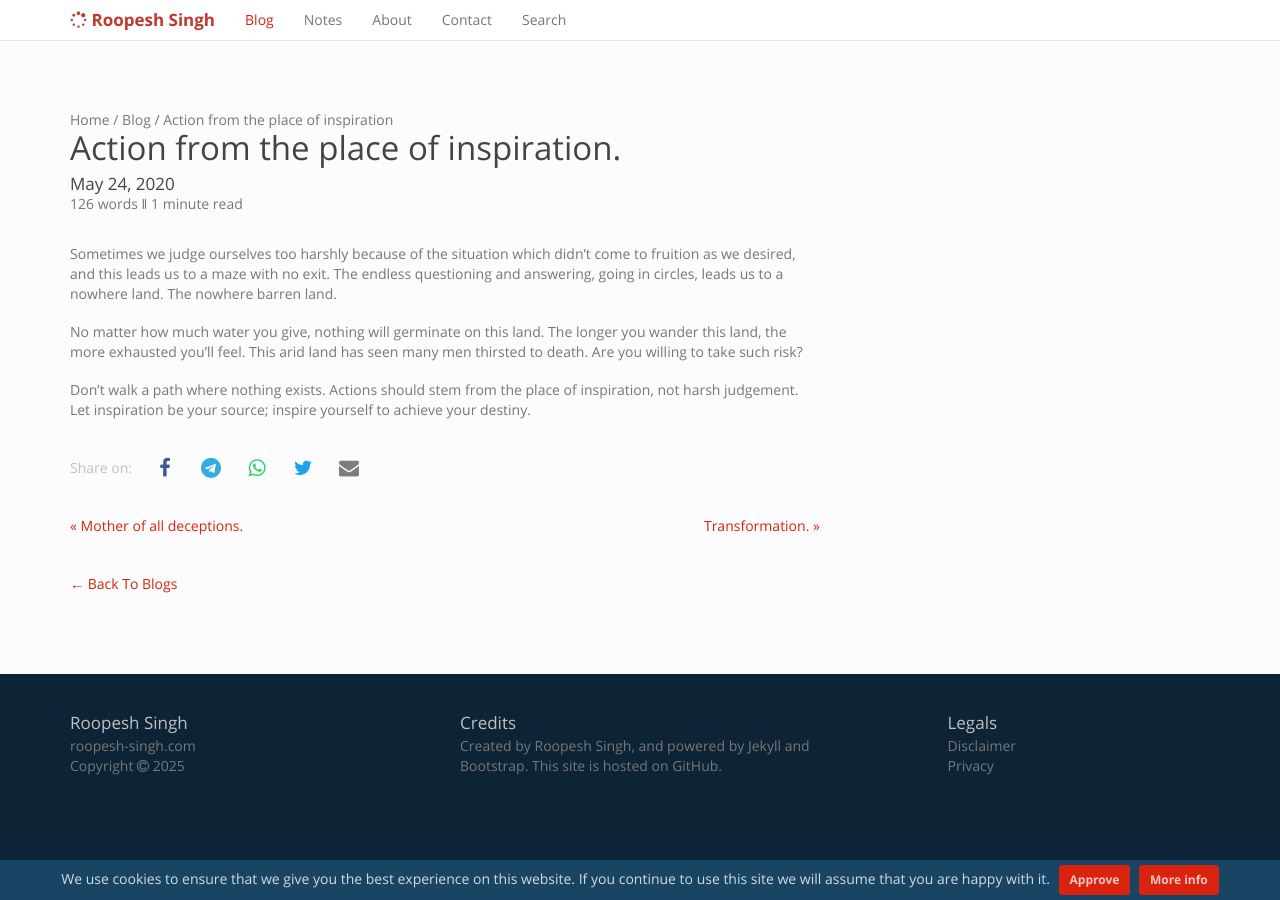
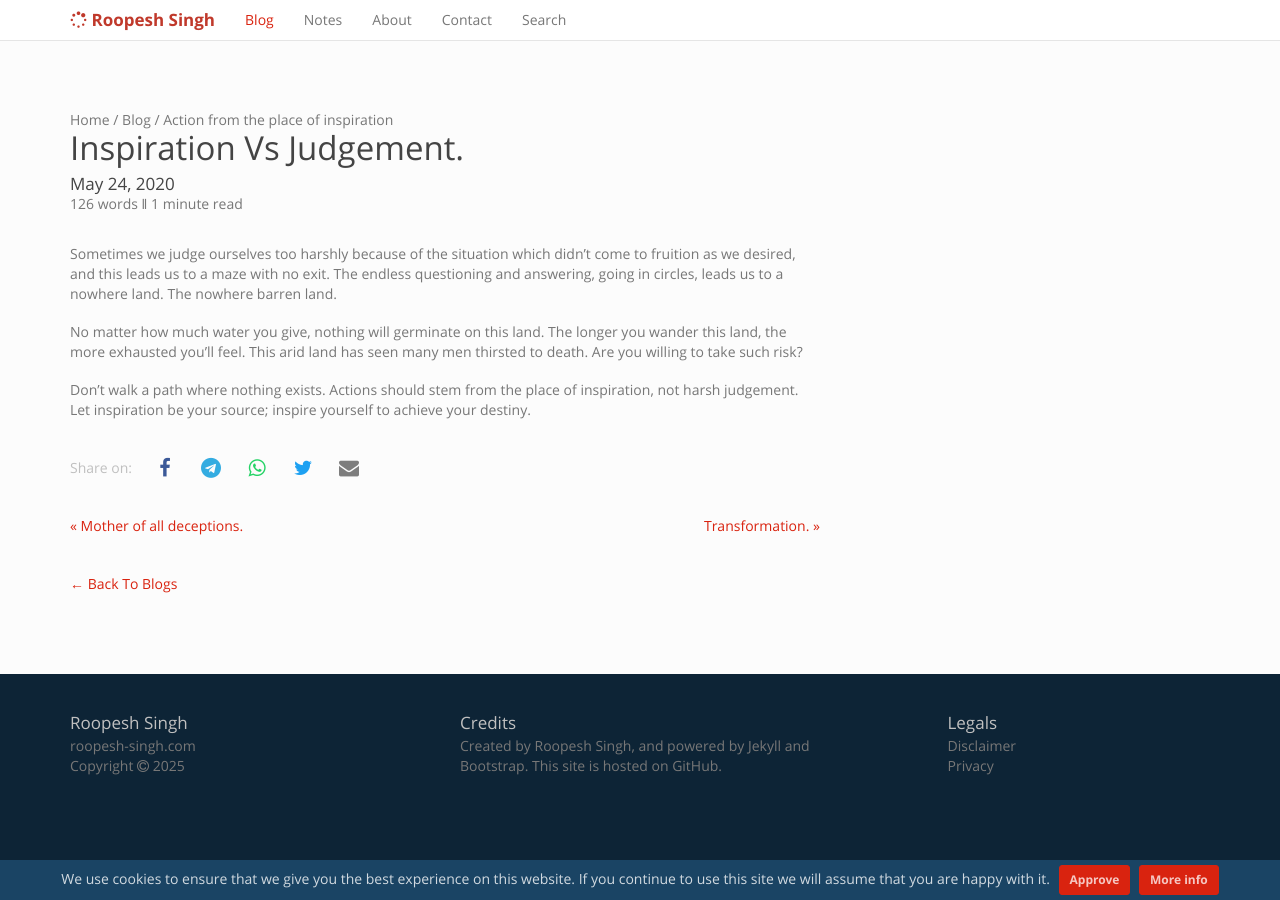
Before and after one commit to ghmicasa/ghmicasa, a Jekyll site: the page built from _posts/2020-05-25-Action From The Place of Inspiration.md, in a window 1280 px wide. Built offline with Jekyll 4.4.1, drawn with Linux system fonts in a browser that asks for light colours.

Commit message:
Post Edit Final

```diff
--- a/_posts/2020-05-25-Action From The Place of Inspiration.md
+++ b/_posts/2020-05-25-Action From The Place of Inspiration.md
@@ -1,5 +1,5 @@
 ---
-title: Action from the place of inspiration.
+title: Inspiration Vs Judgement.
 description: Sometimes we judge ourselves too harshly because of the situation which didn’t come to fruition as we desired, and this leads us to a maze with no exit. The endless questioning and answering, going in circles, leads us to a nowhere land. The nowhere barren land.
 date: "2020-05-25 04:00:00 +0530"
 ---
```
Also changed, not shown: _posts/2025-03-30-Navratri Maa Durga.md (+1 -1 lines).
